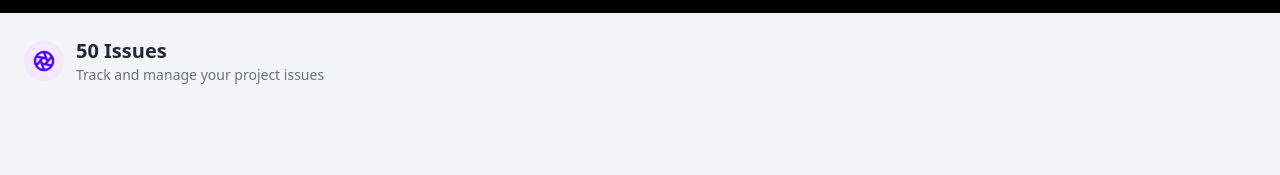
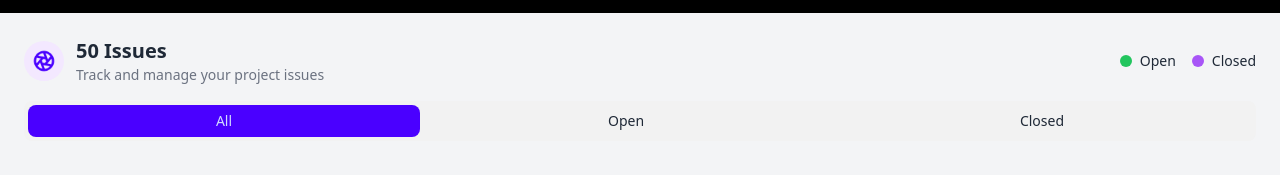
Before and after one commit to RuhulAminShuvo22/GitHub-Issue-Tracker, a plain HTML site: page index.html in a window 1280 px wide. Shown: the part 51-226 px from the top of the page. Drawn offline with nearby package versions, Linux system fonts and the light colour scheme; files that its build step writes are made by us from their sources.

Commit message:
legend section and ilter tab section done

```diff
--- a/index.html
+++ b/index.html
@@ -60,3 +60,36 @@
           </p>
         </div>
       </div>
+
+      <!-- LEGEND -->
+
+      <div class="flex items-center gap-4 text-sm">
+        <div class="flex items-center gap-2">
+          <span class="w-3 h-3 bg-green-500 rounded-full"></span>
+          Open
+        </div>
+
+        <div class="flex items-center gap-2">
+          <span class="w-3 h-3 bg-purple-500 rounded-full"></span>
+          Closed
+        </div>
+      </div>
+    </div>
+
+    <!-- ================= FILTER TABS ================= -->
+
+    <div class="px-6 mt-4">
+      <div class="tabs tabs-boxed">
+        <button id="allTab" class="tab tab-active" onclick="loadIssues()">
+          All
+        </button>
+
+        <button id="openTab" class="tab" onclick="filterStatus('open')">
+          Open
+        </button>
+
+        <button id="closedTab" class="tab" onclick="filterStatus('closed')">
+          Closed
+        </button>
+      </div>
+    </div>
```
